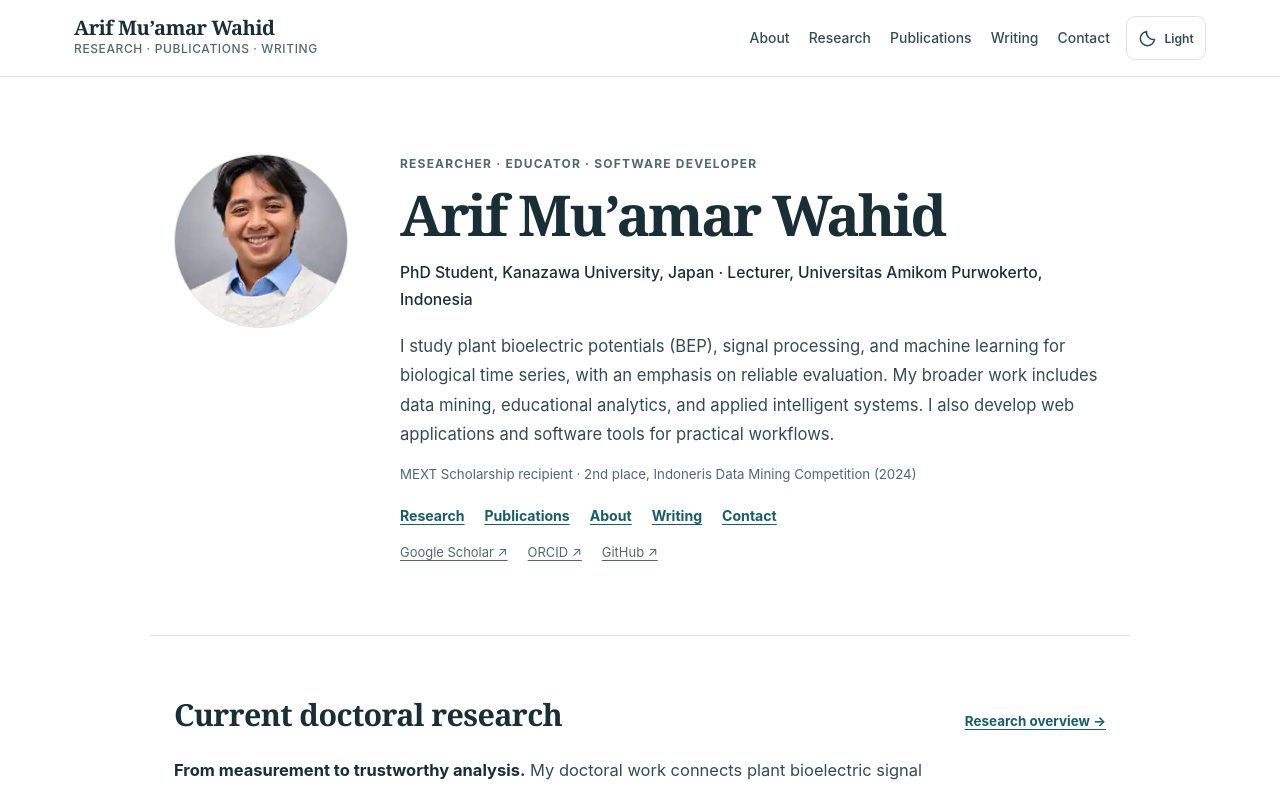
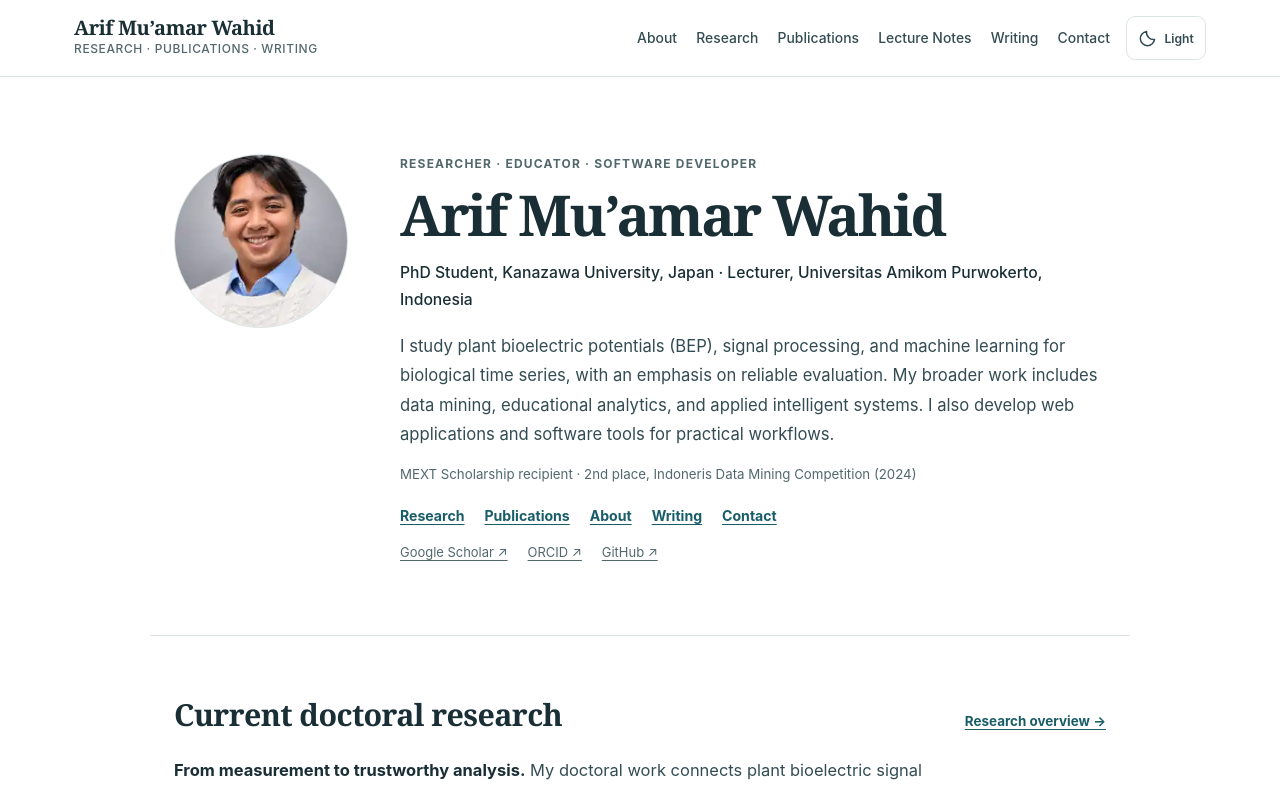
Before and after one commit to arifmuamardev/personal-website, an Astro site: page / in a window 1280 px wide. Shown: the top 790 px of the page. Built offline with nearby package versions, Linux system fonts and the light colour scheme; Astro itself is replaced by a stand-in of ours.

Commit message:
Add Lecture Notes to main navigation (#33)

```diff
--- a/src/layouts/Layout.astro
+++ b/src/layouts/Layout.astro
@@ -127,6 +127,7 @@ const isAcademicPage = academicRoutes.some(route => Astro.url.pathname.startsWit
             <li><a href={localPath('/about/')} class={isAcademicPage ? 'active' : ''} aria-current={Astro.url.pathname.startsWith(localPath('/about/')) ? 'page' : undefined}>About</a></li>
             <li><a href={localPath('/research/')} class={(Astro.url.pathname.startsWith(localPath('/research/')) || Astro.url.pathname.startsWith(localPath('/projects/'))) ? 'active' : ''} aria-current={Astro.url.pathname.startsWith(localPath('/research/')) ? 'page' : undefined}>Research</a></li>
             <li><a href={localPath('/publications/')} class={Astro.url.pathname.startsWith(localPath('/publications/')) ? 'active' : ''} aria-current={Astro.url.pathname.startsWith(localPath('/publications/')) ? 'page' : undefined}>Publications</a></li>
+            <li><a href={localPath('/lecture/')} class={Astro.url.pathname.startsWith(localPath('/lecture/')) ? 'active' : ''} aria-current={Astro.url.pathname.startsWith(localPath('/lecture/')) ? 'page' : undefined}>Lecture Notes</a></li>
             <li><a href={localPath('/blog/')} class={Astro.url.pathname.startsWith(localPath('/blog/')) ? 'active' : ''} aria-current={Astro.url.pathname.startsWith(localPath('/blog/')) ? 'page' : undefined}>Writing</a></li>
             <li><a href={localPath('/contact/')} class={Astro.url.pathname.startsWith(localPath('/contact/')) ? 'active' : ''} aria-current={Astro.url.pathname.startsWith(localPath('/contact/')) ? 'page' : undefined}>Contact</a></li>
           </ul>
```
